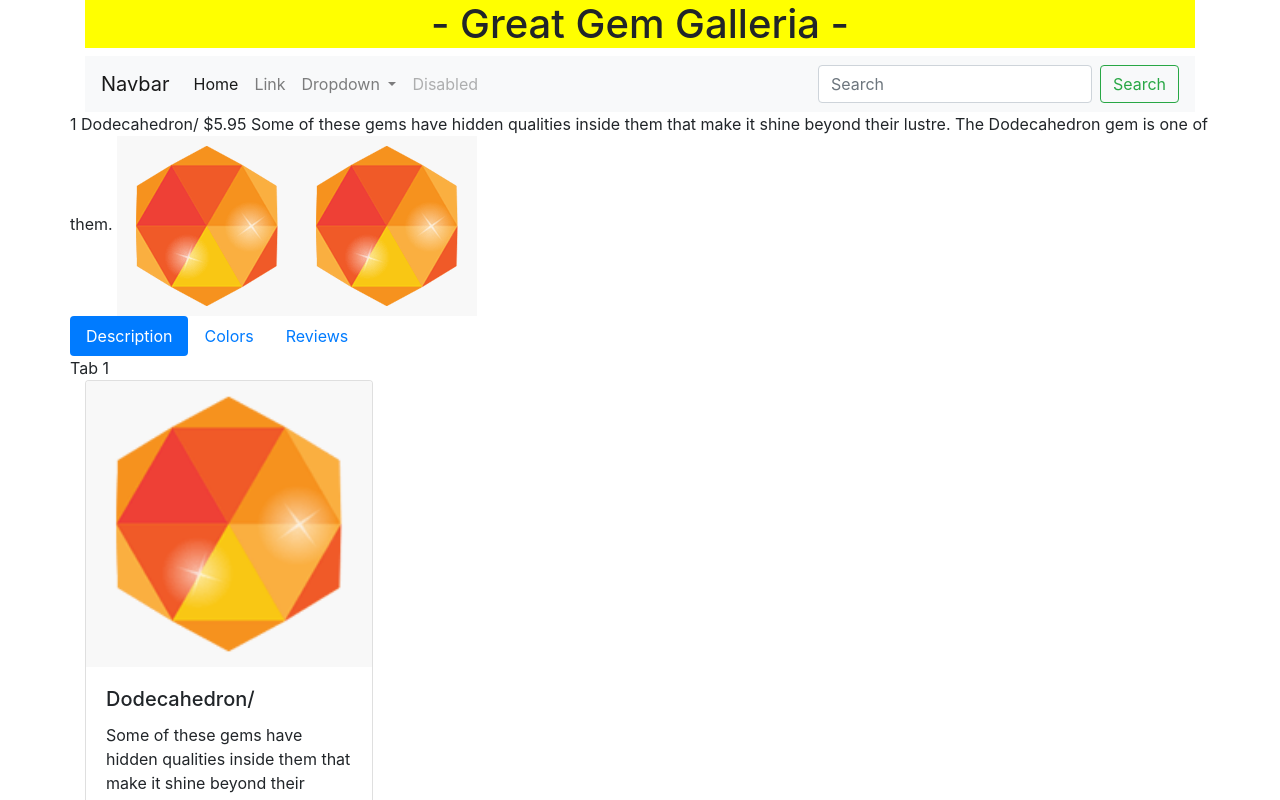
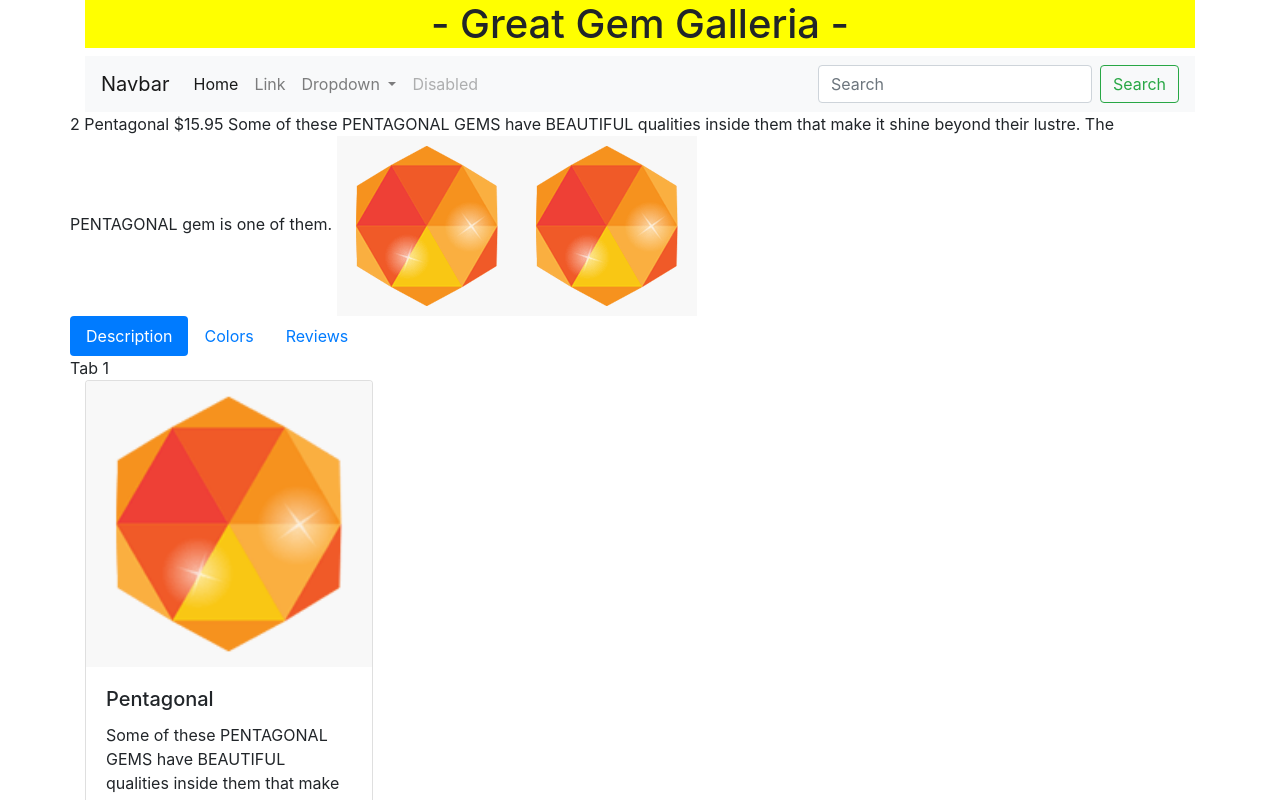
Before and after one commit to dho1115/gemstore, an Angular app: page / in a window 1280 px wide. Shown: the top 800 px of the page. Built offline with nearby package versions, Linux system fonts and the light colour scheme.

Commit message:
trying to get ngFor o work...

```diff
--- a/src/app/home/home.component.html
+++ b/src/app/home/home.component.html
@@ -1,5 +1,5 @@
 <div class="card-deck">
-    <app-gem [gem] = 'homeGems[0]' *ngFor="let g of homeGems"></app-gem>
+    <app-gem [gem] = 'homeGems[1]' *ngFor="let g of homeGems"></app-gem>
     <!-- <app-gem [gem] = 'homeGems[1]'></app-gem>
     <app-gem [gem] = 'homeGems[2]'></app-gem> -->
 </div>
```
